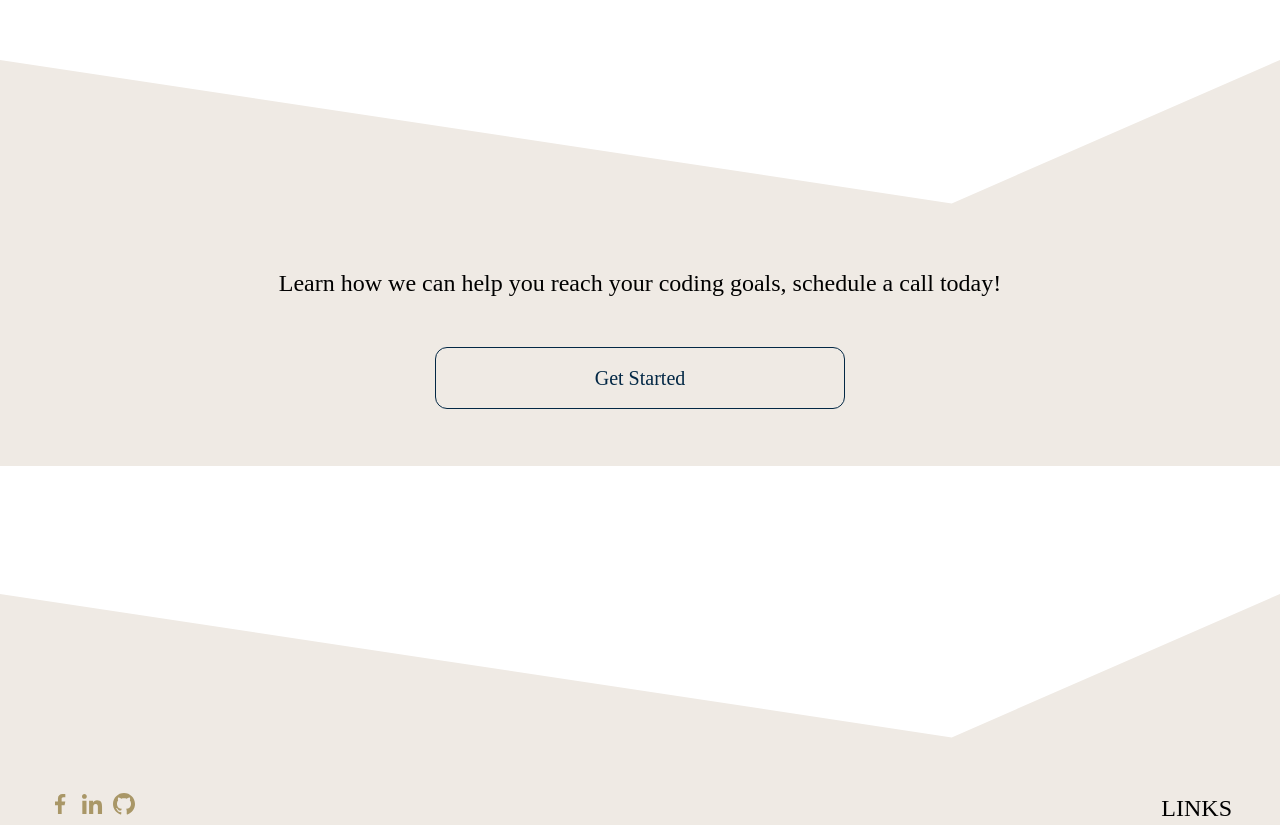
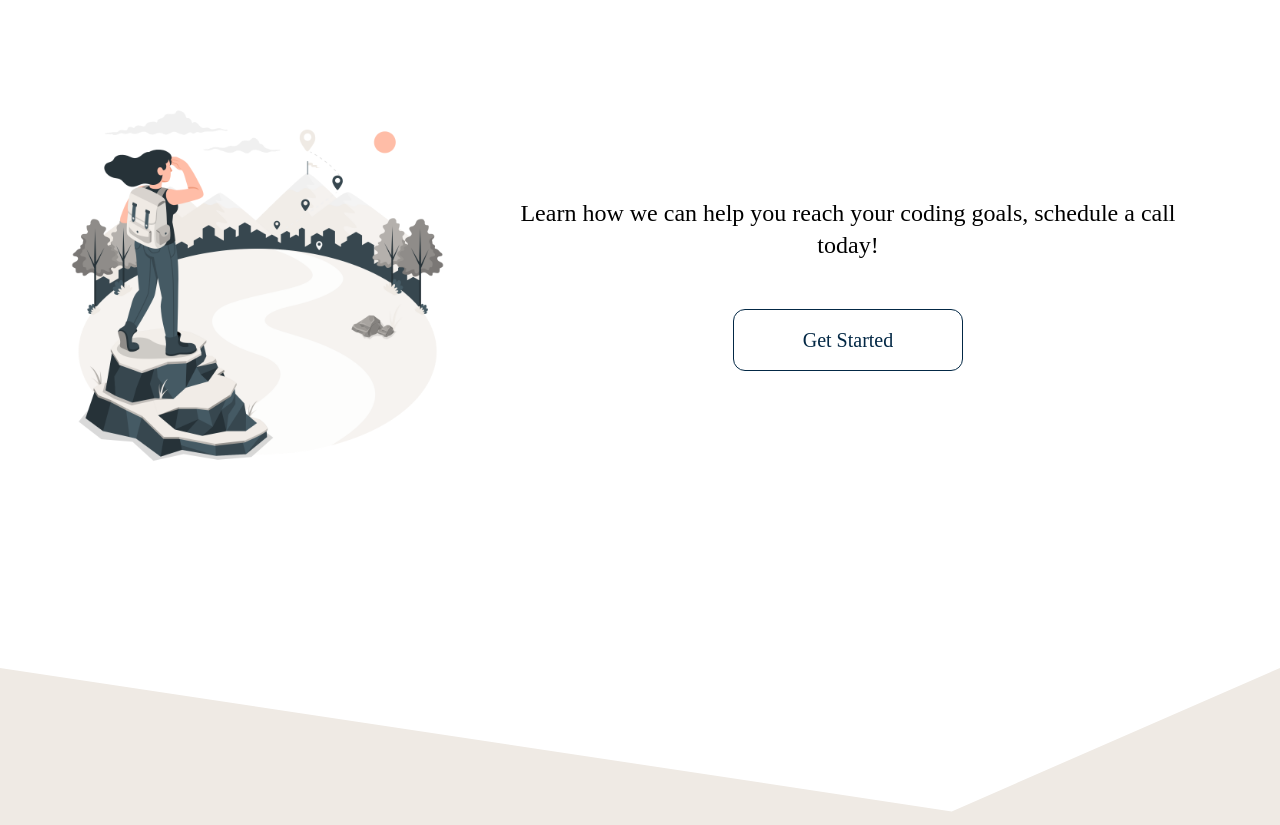
Before and after one commit to mycodecareer/mycodecareer.github.io, a React (Create React App) app: page / in a window 1280 px wide. Shown: the part 2388-3213 px from the top of the page. Built offline with nearby package versions, Linux system fonts and the light colour scheme; a web font is replaced by a local one.

Commit message:
cta section revised and redesigned (#51)

```diff
--- a/src/components/common/CTA/CTA.jsx
+++ b/src/components/common/CTA/CTA.jsx
@@ -1,11 +1,15 @@
 import CTAButton from "./Button";
-import Divider from "../../../assets/triangleAsymmetricalNegative.svg";
+import GoalImage from "../../../assets/Journey-amico.png";
 
 const CTA = () => {
   return (
-    <section className="my-12">
-      <img src={Divider} alt="divider" className="w-full mt-32" />
-      <section className="flex flex-col flex-wrap justify-center items-center gap-12 w-full h-64 overflow-hidden p-6 bg-accent">
+    <section className="flex flex-col justify-center items-center overflow-hidden my-24 gap-8 p-8 lg:flex-row lg:p-16">
+      <img
+        src={GoalImage}
+        alt="divider"
+        className="w-full sm:w-9/12 md:w-1/2 lg:w-1/3"
+      />
+      <section className="flex flex-col flex-wrap justify-center items-center gap-12 w-full p-6">
         <h5 className="text-xl text-center w-full sm:text-2xl">
           Learn how we can help you reach your coding goals, schedule a call
           today!
```
Also changed, not shown: src/assets/Journey-amico.png (added).
